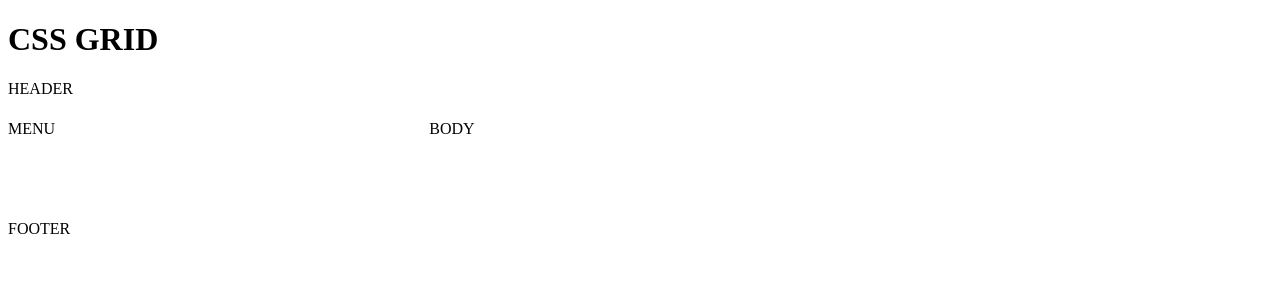
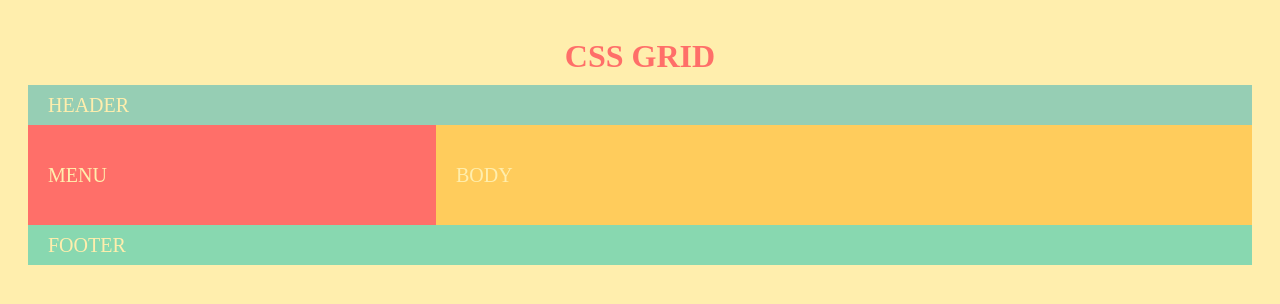
Before and after one commit to mitmcdan/cssGridPractice, a plain HTML site: page index.html in a window 1280 px wide. Drawn offline with Linux system fonts and the light colour scheme.

Commit message:
fixed style links

```diff
--- a/basic.css
+++ b/basic.css
@@ -1,35 +1,40 @@
-/*Basic CSS Styling*/
+/* basic styling */
 
-html,
-body {}
+.header {
+    background-color: #96ceb4;
+}
 
 .menu {
-    background-color: darkred;
+    background-color: #ff6f69;
+}
+
+.body {
+    background-color: #ffcc5c;
+}
+
+.footer {
+    background-color: #88d8b0;
 }
 
 .title {
-    background-color: olivedrab;
-    color: darkred;
+    color: #ff6f69;
+    background-color: #ffeead;
     text-align: center;
     padding: 30px 0 10px;
-    margin: 0;
-}
-
-.header {
-    background-color: darkcyan;
-}
-
-.body {
-    background-color: darkslateblue;
-}
-
-.footer {
-    background-color: darkcyan;
+    margin: 0px
 }
 
 .container > div {
     padding-left: 20px;
-    color: grey;
+    color: #ffeead;
+    display: flex;
+    align-items: center;
+    font-size: 20px;
+}
+
+.row > div {
+    padding-left: 20px;
+    color: #ffeead;
     display: flex;
     align-items: center;
     font-size: 20px;
@@ -59,3 +64,8 @@ body > .row {
 .row > .footer {
     height: 40px;
 }
+
+html,
+body {
+    background: #ffeead;
+}
--- a/index.html
+++ b/index.html
@@ -4,7 +4,7 @@
 <head>
     <meta charset="utf-8">
     <title>CSS Grid</title>
-    <link rel="stylesheet" href="main.css">
+    <link rel="stylesheet" href="basic.css">
     <link rel="stylesheet" href="grid.css"> </head>
 
 <body>
```
